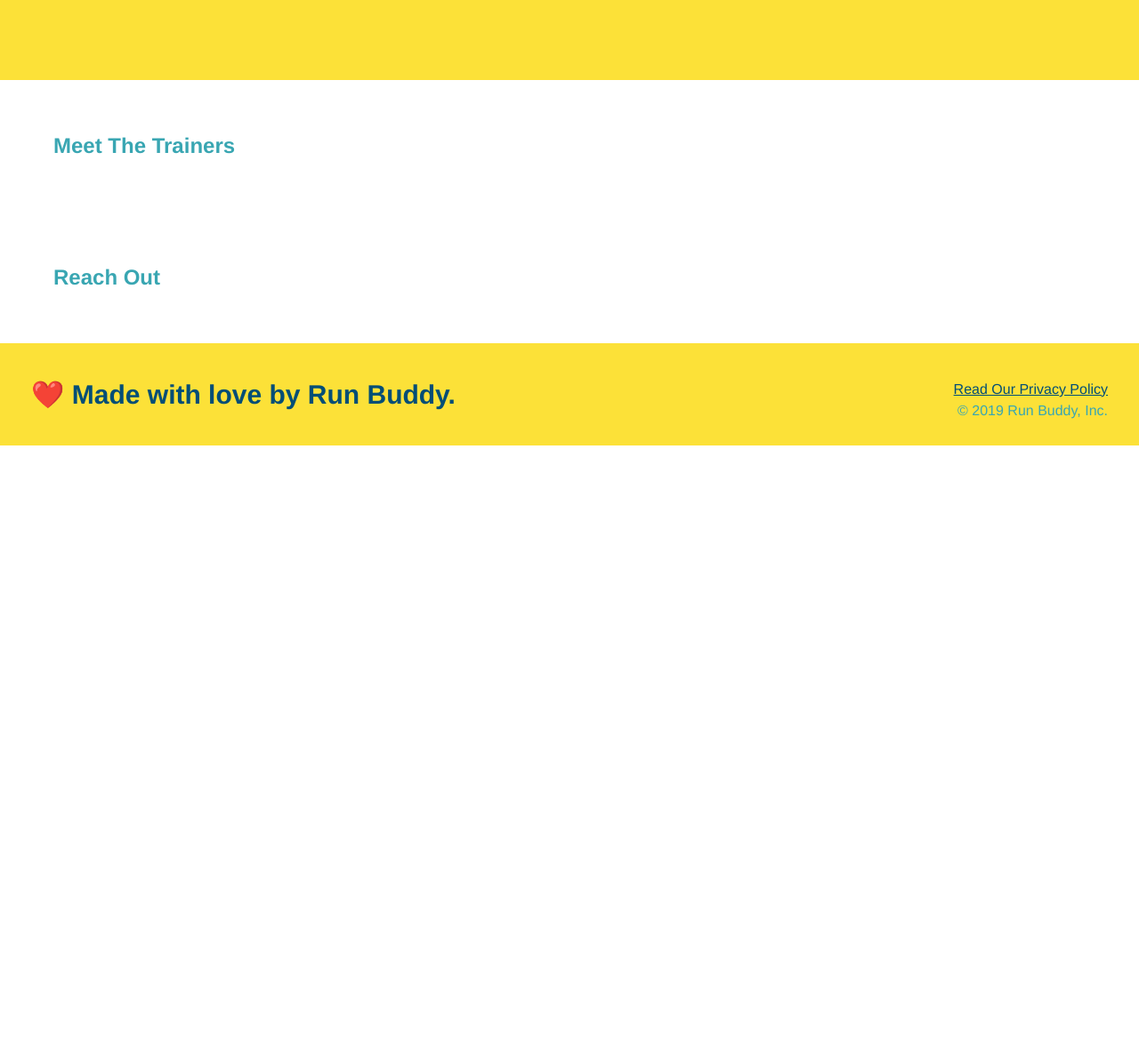
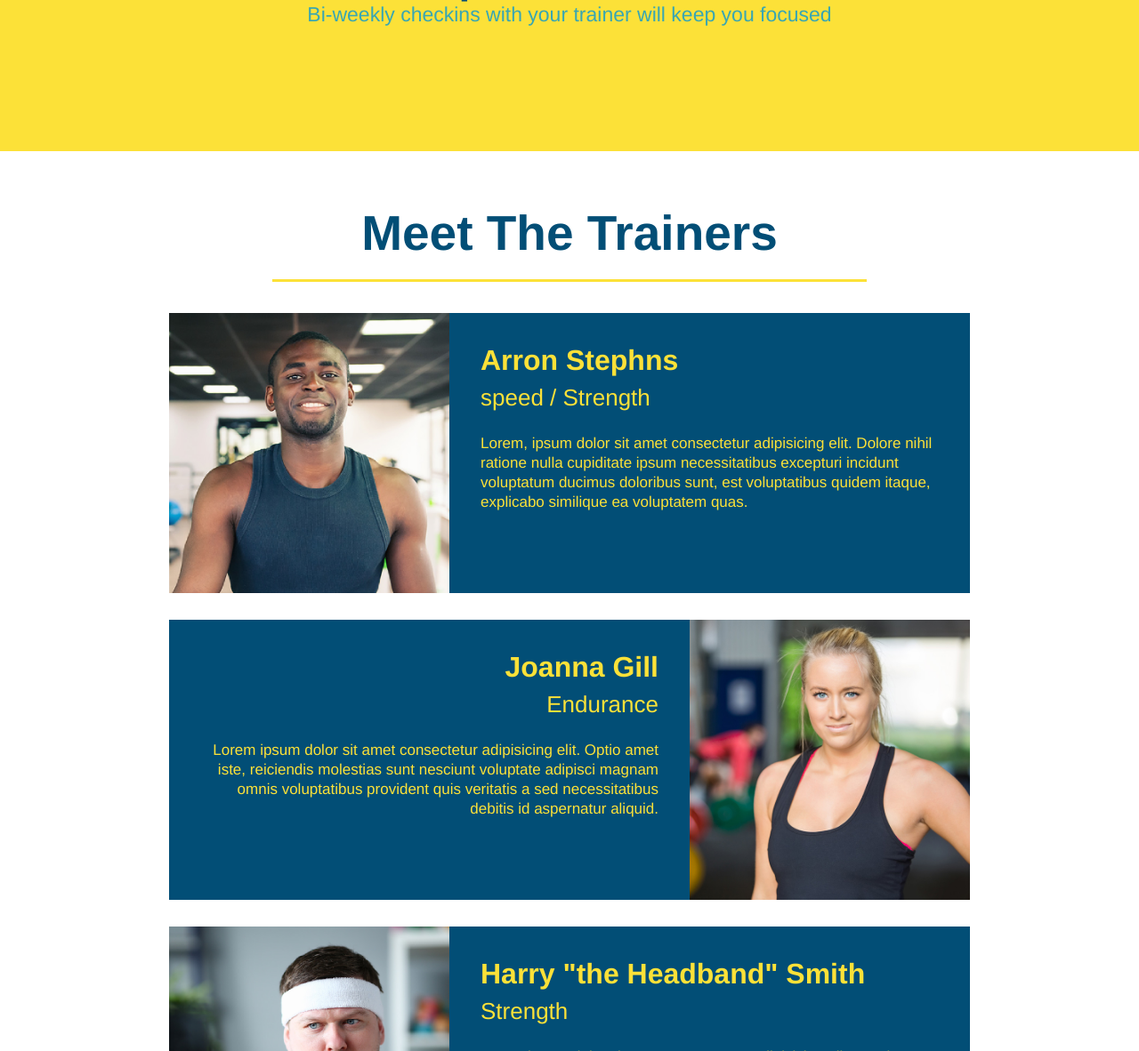
Before and after one commit to cpford1990/run-buddy, a plain HTML site: page index.html in a window 1280 px wide. Shown: the part 2560-3742 px from the top of the page at 89% size. Before the commit the page ends 3061 px from the top, so only its background shows below. Drawn offline with Linux system fonts and the light colour scheme.

Commit message:
meet the trainers section

```diff
--- a/assets/css/style.css
+++ b/assets/css/style.css
@@ -120,20 +120,46 @@ section {
   padding: 10px 20px;
   font-size: 16px;
 }
+
 .intro {
   text-align: center;
 }
 
 .intro p {
-  margin: 0 auto;
   line-height: 1.7;
   color: #39a6b2;
   width: 80%;
   font-size: 20px;
+  margin: 0 auto;
 }
+
 .steps {
   text-align: center;
   background: #fce138;
+}
+
+.steps div {
+  margin-bottom: 80px;
+}
+
+.steps img {
+  width: 15%;
+  margin: 10px 0;
+}
+
+.steps h3 {
+  color: #024e76;
+  font-size: 46px;
+  margin-top: 10px;
+}
+
+.steps p {
+  color: #39a6b2;
+  font-size: 23px;
+}
+
+.steps span {
+  font-size: 38px;
 }
 
 .section-title {
@@ -152,22 +178,41 @@ section {
 .secondary-border {
   border-color: #39a6b2;
 }
-.steps div {
- margin-bottom: 80px;
+.trainers {
+  text-align: center;
 }
-.steps img {
-  width: 15%;
-  margin: 10 px 0;
+.trainer {
+  overflow: auto;
+  width: 900px;
+  margin: 0% auto 30px auto;
+  background: #024e76;
+  color: #fce138;
 }
-.steps h3 {
-  color: #024e76;
-  font-size: 46px;
-  margin-top: 10px;
+.trainer img {
+  width: 35%;
+  float: left;
 }
-.steps p {
-  color: #39a6b2;
-  font-size: 23px;
+.trainer-bio {
+  padding: 35px;
+  float: left;
+  width: 65%;
 }
-.steps span {
-  font-size: 38px;
+.text-left {
+  text-align: left;
 }
+.text-right {
+  text-align: right;
+}
+.trainer-bio h3 {
+  font-size: 32px;
+  margin-bottom: 8px;
+}
+.trainer-bio h4 {
+  font-weight: lighter;
+  font-size: 26px;
+  margin-bottom: 25px;
+}
+.trainer-bio p {
+  font-size: 17px;
+  line-height: 1.3;
+}
--- a/index.html
+++ b/index.html
@@ -72,39 +72,79 @@
   <section id="what-we-do" class="intro">
     <h2 class="section-title primary-border">What We Do</h2>
     <p>
-      butcher selfies chambray shabby chic gentrify readymade yr Echo Park XOXO Tumblr normcore Banksy direct trade Blue Bottle chillwave you probably haven't heard of them single-origin coffee Vice fanny pack fixie Odd Future Austin fingerstache pickled twee synth Wes Anderson Thundercats viral bitters flannel meggings narwhal Marfa Schlitz sustainable Intelligentsia umami deep v craft
+      butcher selfies chambray shabby chic gentrify readymade yr Echo Park XOXO Tumblr normcore Banksy direct trade Blue
+      Bottle chillwave you probably haven't heard of them single-origin coffee Vice fanny pack fixie Odd Future Austin
+      fingerstache pickled twee synth Wes Anderson Thundercats viral bitters flannel meggings narwhal Marfa Schlitz
+      sustainable Intelligentsia umami deep v craft
     </p>
   </section>
 
   <!-- "what you do" section -->
   <section id="what-you-do" class="steps">
     <h2 class="section-title secondary-border">What You Do</h2>
+
     <div>
-      <!-- insert thiss img element -->
-      <img src="./assets/images/step-1.svg" alt=""/>
-      <h3>Step 1:<span> Fill Out the Form Above</span></h3>
+      <img src="./assets/images/step-1.svg" alt="" />
+      <h3>Step 1: <span>Fill Out the Form Above.</span></h3>
       <p>You're already here, so why not?</p>
     </div>
+
     <div>
-      <img src="./assets/images/step-2.svg" alt=""/>
-      <h3>Step 2:<span>Consult with One of our Trainers.</span></h3>
+      <img src="./assets/images/step-2.svg" alt="" />
+      <h3>Step 2: <span>Consult with One of Our Trainers.</span></h3>
       <p>Are you here to build muscle, lose weight, or just feel good?</p>
     </div>
+
     <div>
-      <img src="./assets/images/step-3.svg" alt=""/>
-      <h3>Step 3:<span>Get Running.</span></h3>
-     <p>Hit the ground running (literally) once your trainer lays out your plan.</p>
+      <img src="./assets/images/step-3.svg" alt="" />
+      <h3>Step 3: <span>Get Running.</span></h3>
+      <p>Hit the ground running (literally) once your trainer lays out your plan.</p>
     </div>
+
     <div>
-      <img src="./assets/images/step-4.svg" alt=""/>
-      <h3>Step 4:<span>See Results.</span></h3>
-      <p>Bi-weekly checkins with your trainer will keep you focused.</p>
+      <img src="./assets/images/step-4.svg" alt="" />
+      <h3>Step 4: <span>See Results.</span></h3>
+      <p>Bi-weekly checkins with your trainer will keep you focused</p>
     </div>
   </section>
 
   <!-- "meet the trainers" section -->
-  <section>
-    <h2>Meet The Trainers</h2>
+  <section id="your-trainers" class="trainers">
+    <h2 class="section-title primary-border">
+      Meet The Trainers
+    </h2>
+    <article class="trainer">
+      <img src="./assets/images/trainer-1.jpg" alt="Arron Stephens in his workout clothes, ready to pump iron" />
+      <div class="trainer-bio text-left">
+        <h3>Arron Stephns</h3>
+        <h4>speed / Strength</h4>
+        <p>Lorem, ipsum dolor sit amet consectetur adipisicing elit. Dolore nihil ratione nulla cupiditate ipsum
+          necessitatibus excepturi incidunt voluptatum ducimus doloribus sunt, est voluptatibus quidem itaque, explicabo
+          similique ea voluptatem quas.
+
+        </p>
+      </div>
+    </article>
+    <!--second trainer bio-->
+    <article class="trainer">
+      <div class="trainer-bio text-right">
+        <h3>Joanna Gill</h3>
+        <h4>Endurance</h4>
+        <p>Lorem ipsum dolor sit amet consectetur adipisicing elit. Optio amet iste, reiciendis molestias sunt nesciunt voluptate adipisci magnam omnis voluptatibus provident quis veritatis a sed necessitatibus debitis id aspernatur aliquid.</p>
+      </div>
+      <img src="./assets/images/trainer-2.jpg" alt="Joanna Gill cooling off after workout"/>
+    </article>
+    <!--third trainer bio-->
+    <article class="trainer">
+      <img src="./assets/images/trainer-3.jpg" alt="Harry Smith wearing a headband and lifting comically pink weights"/>
+      <div class="trainer-bio text-left">
+        <h3>Harry "the Headband" Smith</h3>
+        <h4>Strength</h4>
+        <p>Lorem ipsum dolor sit amet consectetur, adipisicing elit. Aperiam natus quo repellendus enim! Fugit reprehenderit sit totam qui aliquam quis dolores numquam natus pariatur! Labore autem deserunt recusandae ab aliquam!</p>
+
+      </div>
+    </article>
+
   </section>
 
   <!-- "reach out" section -->
@@ -116,7 +156,7 @@
   <footer>
     <h2>❤️ Made with love by Run Buddy.</h2>
     <div>
-      <a href="#">Read Our Privacy Policy</a><br />
+      <a href="#">Read Our Privacy Policy</a><br/>
       &copy; 2019 Run Buddy, Inc.
     </div>
   </footer>
```
Also changed, not shown: assets/images/trainer-1.jpg (added), assets/images/trainer-2.jpg (added), assets/images/trainer-3.jpg (added).
